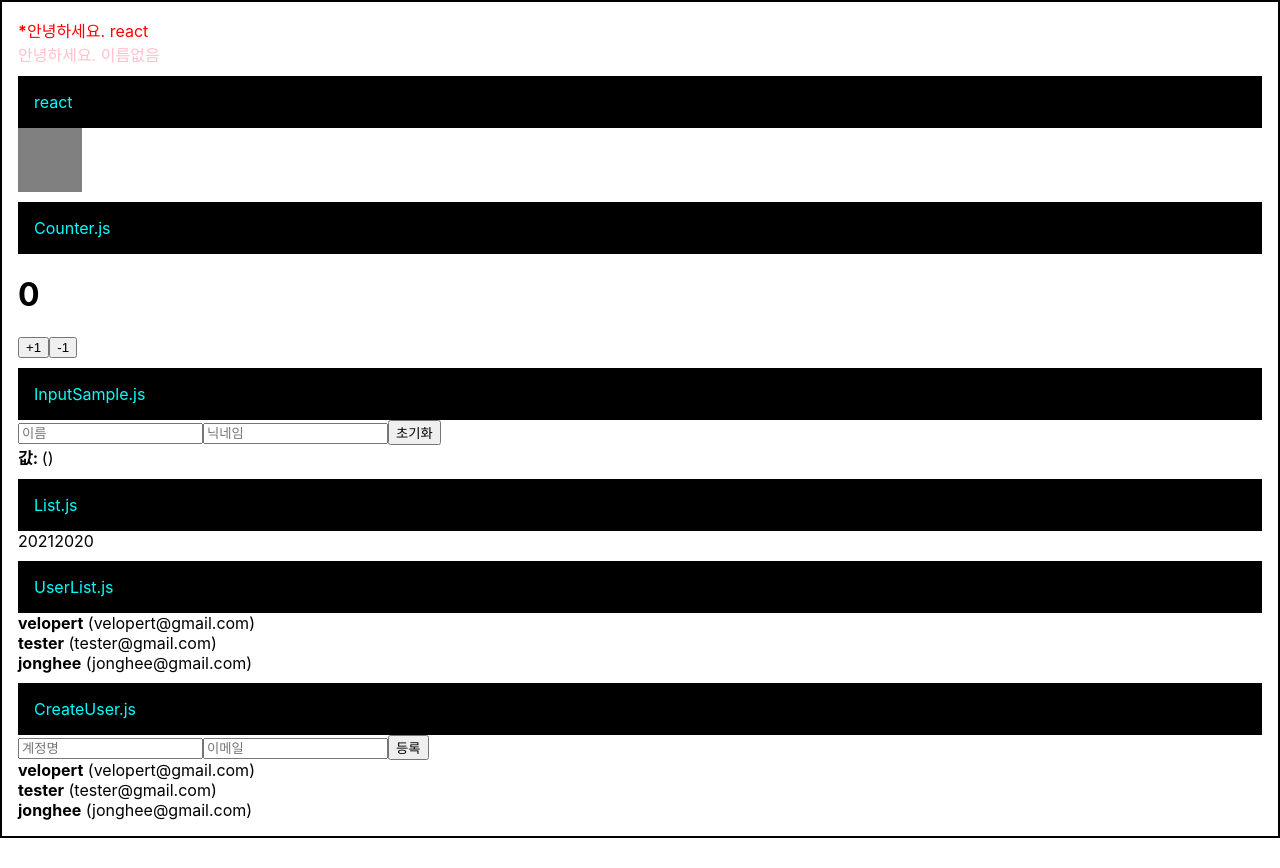
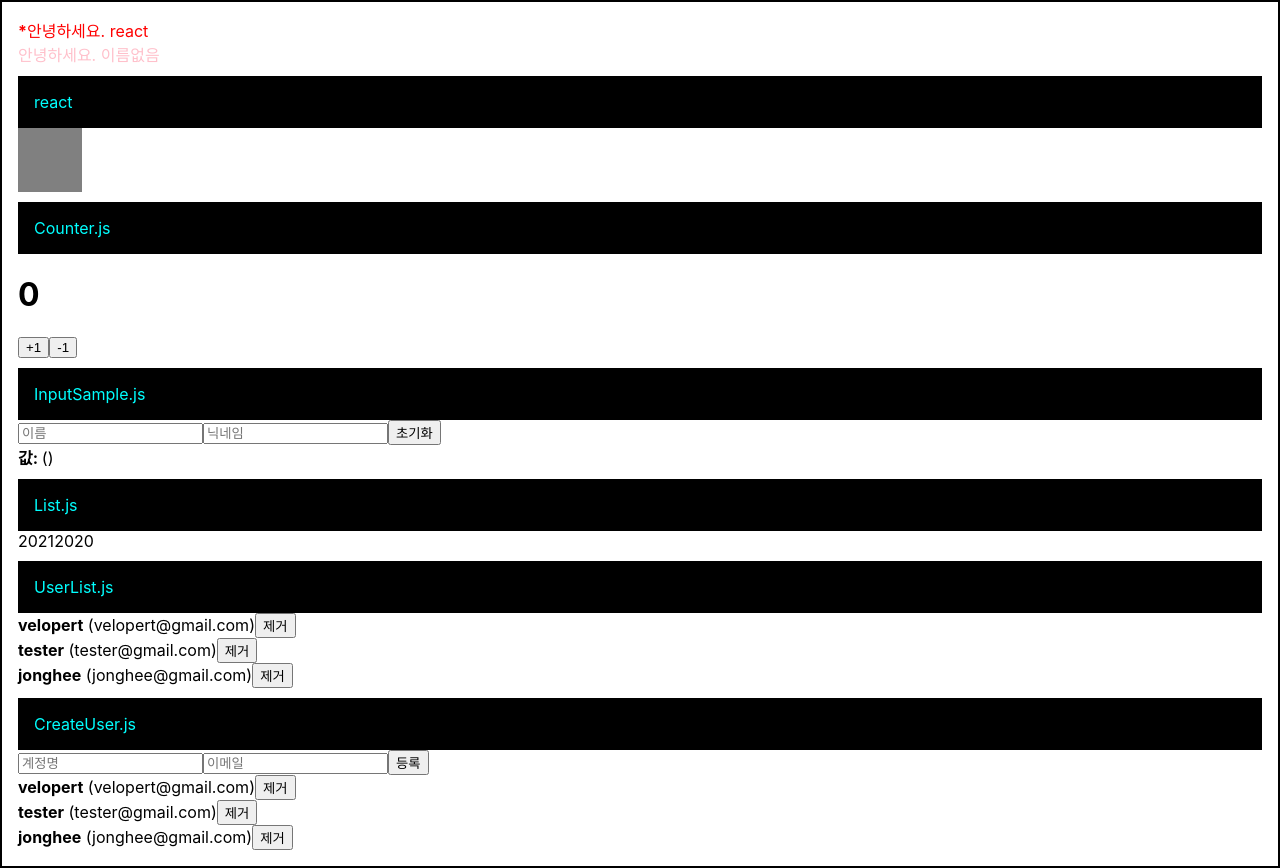
Before and after one commit to SW-JONGHEE/react-vlpt, a React (Create React App) app: page / in a window 1280 px wide. Before the commit the page ends 838 px from the top, so only its background shows below. Built offline with nearby package versions, Linux system fonts and the light colour scheme.

Commit message:
배열에 항목 제거하기

```diff
--- a/src/App.js
+++ b/src/App.js
@@ -72,6 +72,10 @@
     nextId.current += 1;
   };
 
+  const onRemove = (id) => {
+    setUsers(users.filter(user => user.id !== id ));
+  };
+
   return (
     <Wrapper>
         <Hello name="react" color="red" isSpecial={true}/>
@@ -89,7 +93,7 @@
         <List />
 
         <div style={style}>UserList.js</div>
-        <UserList users={users}/>
+        <UserList users={users} onRemove={onRemove}/>
 
         <div style={style}>CreateUser.js</div>
         <CreateUser
@@ -98,7 +102,7 @@
             onChange={onChange}
             onCreate={onCreate}
         />
-        <UserList users={users}/>
+        <UserList users={users} onRemove={onRemove}/>
     </Wrapper>
   );
 }
--- a/src/UserList.js
+++ b/src/UserList.js
@@ -1,18 +1,19 @@
 import React from 'react';
 
-function User({user}) {
+function User({user, onRemove}) {
     return (
         <div>
             <b>{user.username}</b> <span>({user.email})</span>
+            <button onClick={() => onRemove(user.id)}>제거</button>
         </div>
     );
 }
 
-function UserList({ users }) {
+function UserList({ users, onRemove }) {
   return (
    <div>
        {users.map(user => (
-           <User user={user} key={user.id}/>
+           <User user={user} key={user.id} onRemove={onRemove} />
        ))}
    </div>
   );
```
